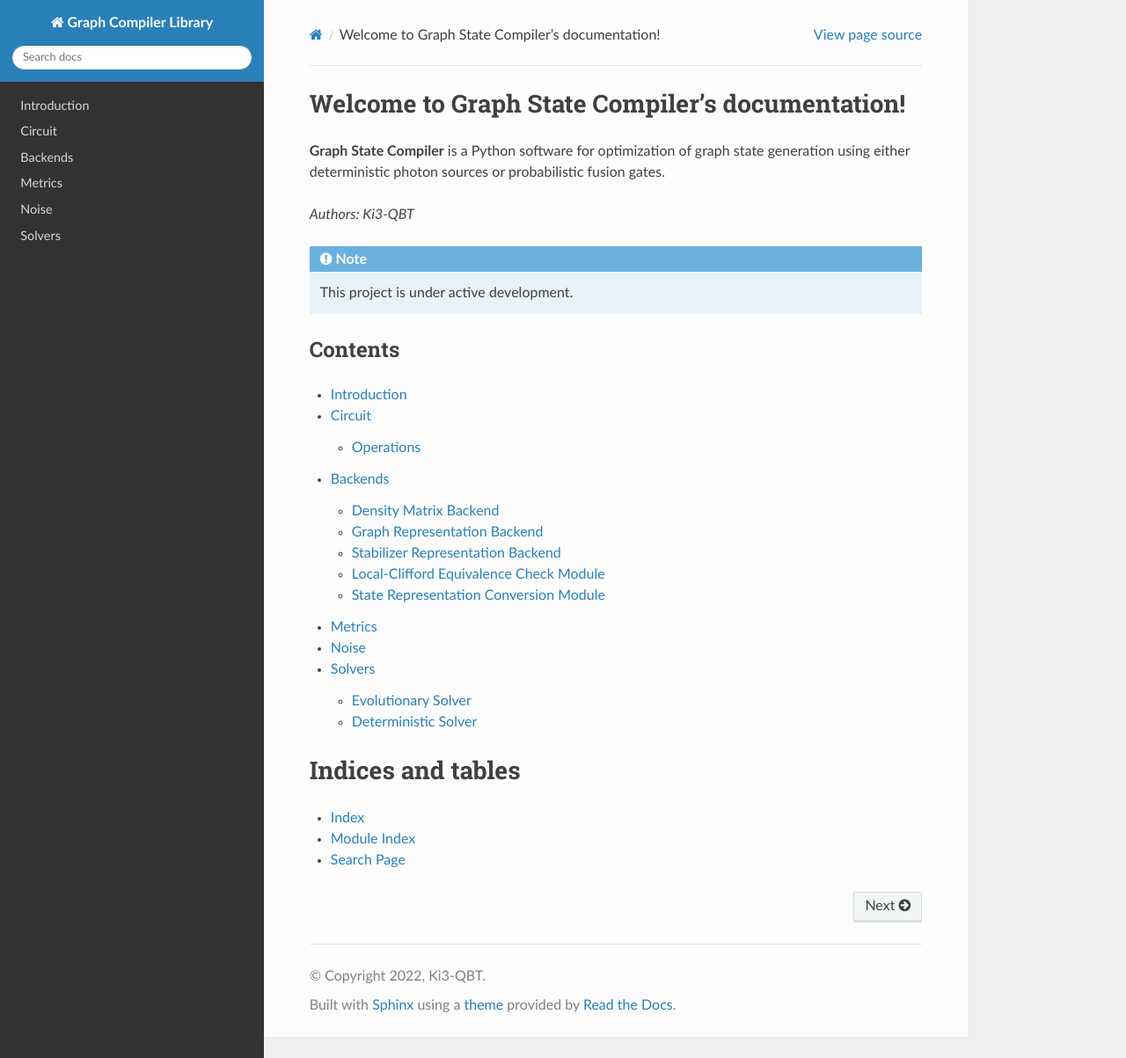
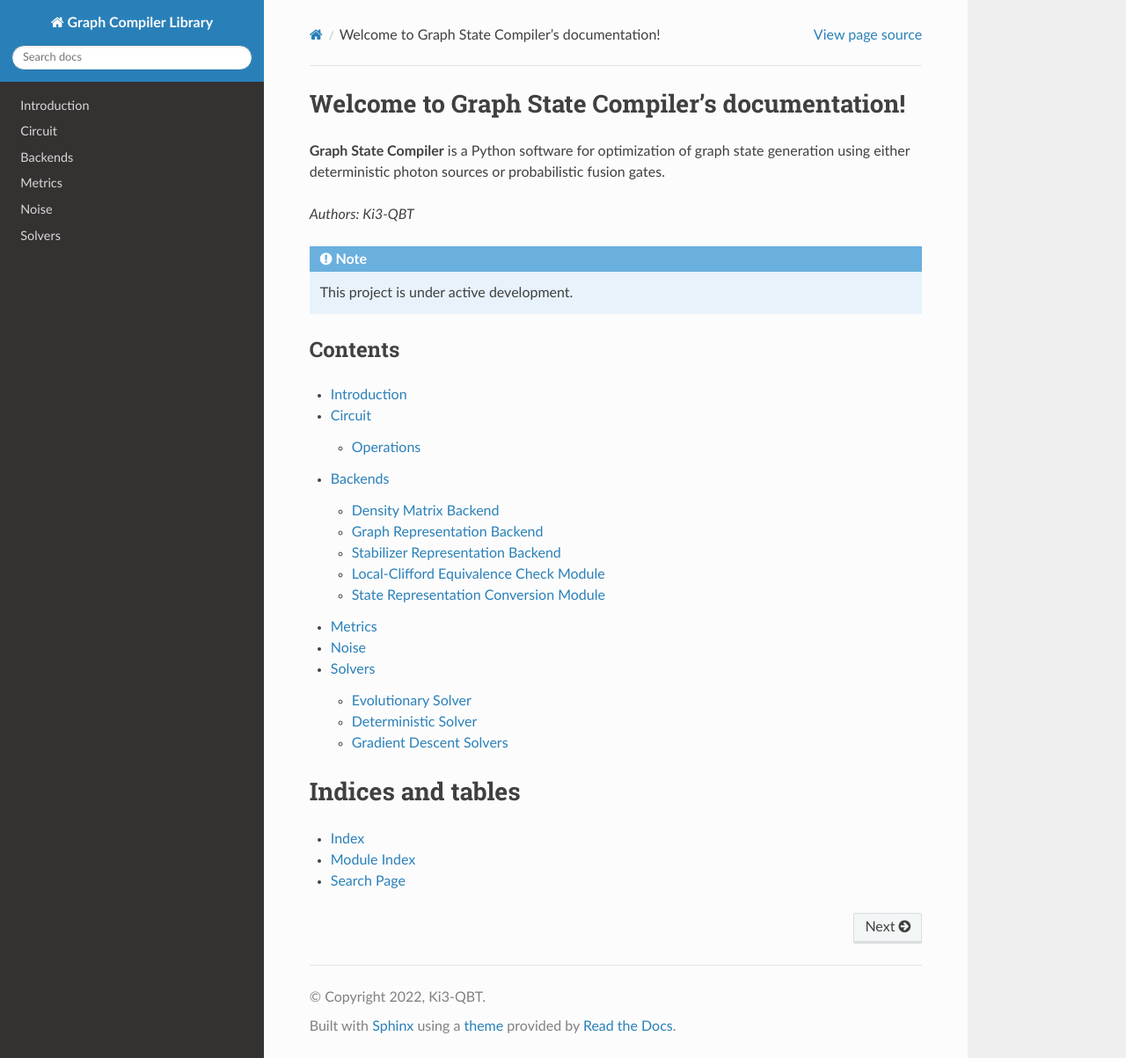
Before and after one commit to graphiq-dev/graphiq, a Sphinx documentation site: the page built from docs/source/index.rst, in a window 1280 px wide and 1203 px high. Shown: the whole window at 88% size. Built offline with Sphinx 7.4.7 and the Read the Docs theme 2.0.0, drawn with Linux system fonts in a browser that asks for light colours; formulas are drawn with MathJax 3.

Commit message:
Update docs

```diff
--- a/docs/source/solvers.rst
+++ b/docs/source/solvers.rst
@@ -16,3 +16,8 @@
 ------------------------------
 .. automodule:: src.solvers.deterministic_solver
    :members:
+
+Gradient Descent Solvers
+------------------------------
+.. automodule:: src.solvers.gradient_descent_solver
+   :members:
```
